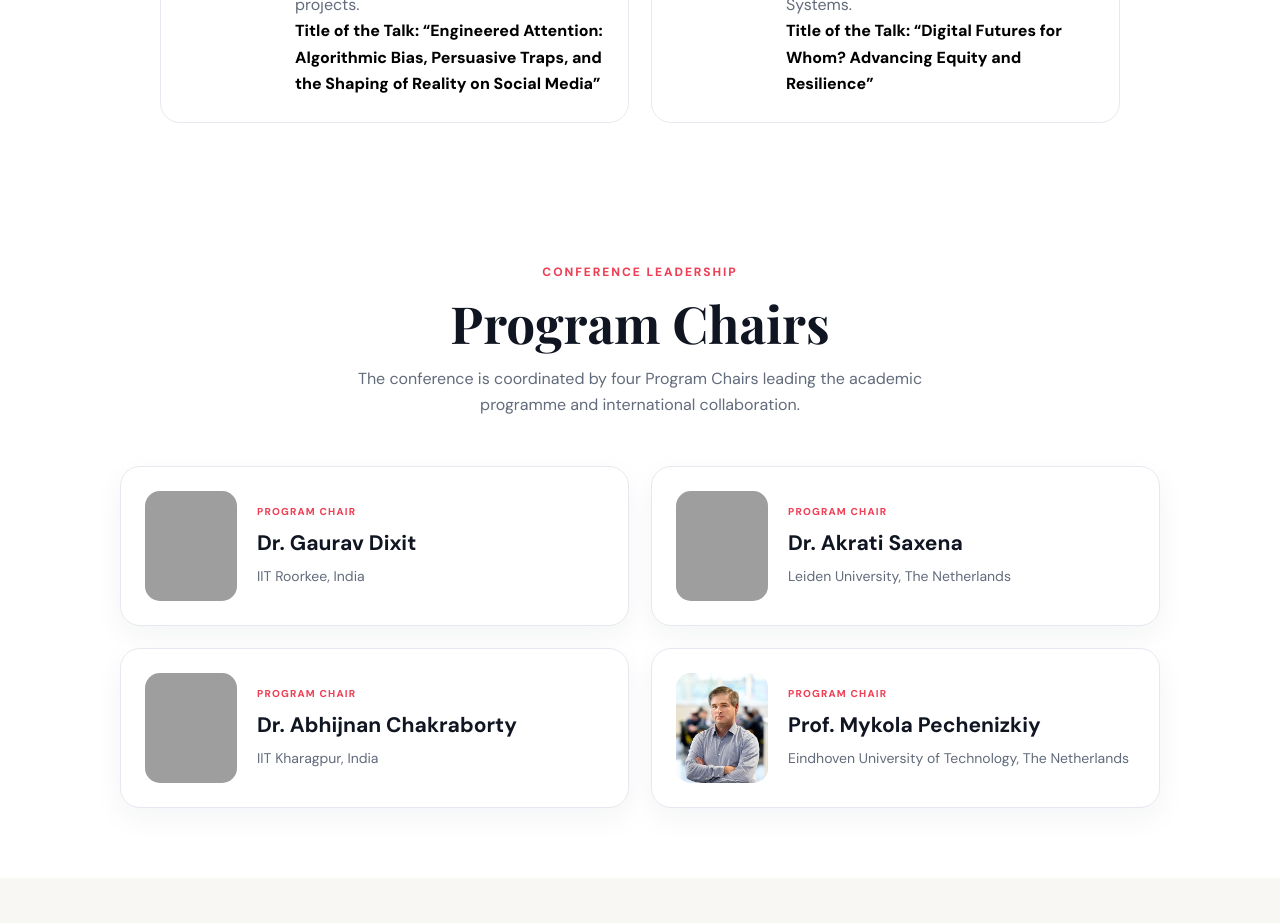
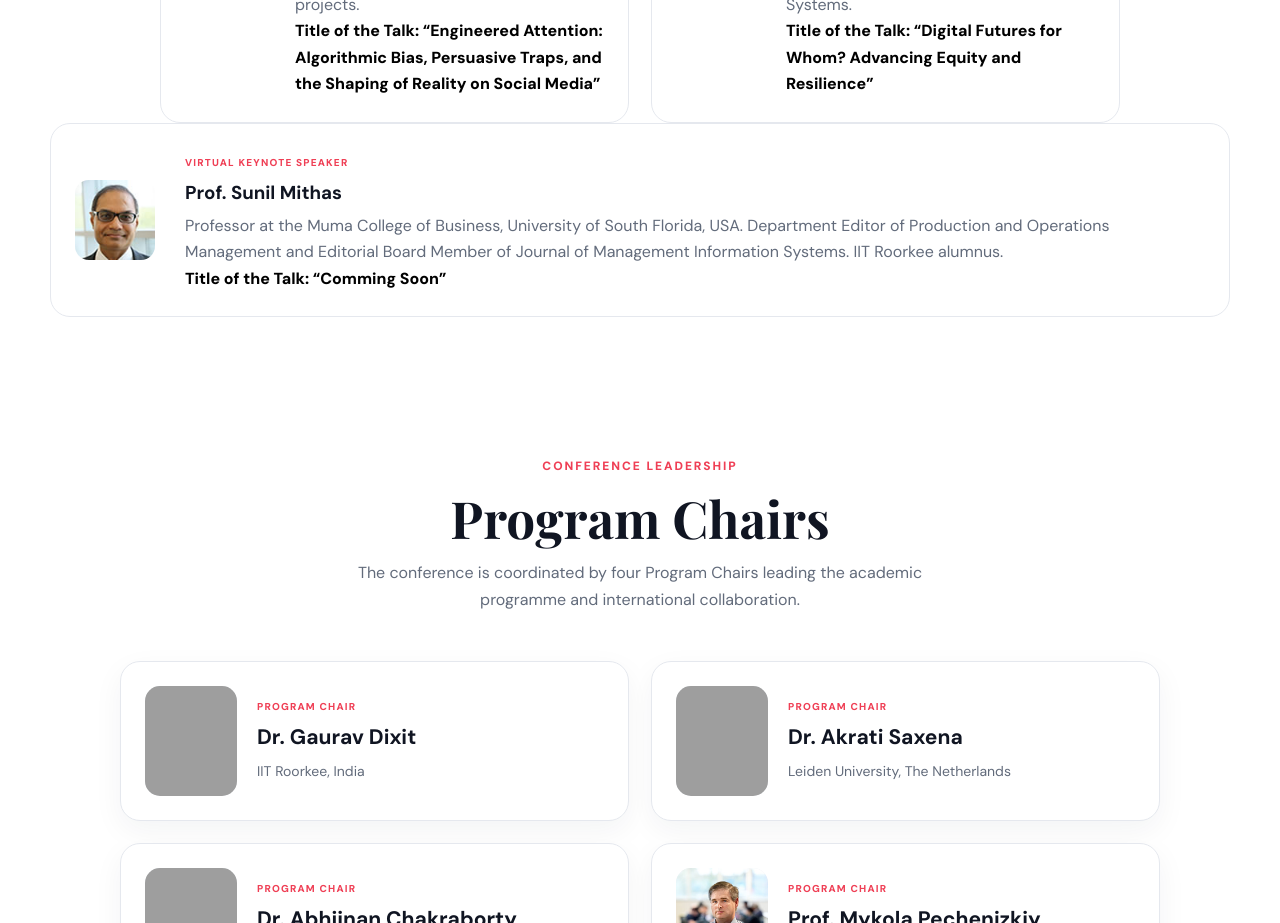
Before and after one commit to fairaiworkshop/fair-ai-data-science-conference-2027, a plain HTML site: page about.html in a window 1280 px wide. Shown: the part 8120-9043 px from the top of the page. Drawn offline with nearby package versions, Linux system fonts and the light colour scheme; grey boxes are pictures that could not be loaded.

Commit message:
Add keynote speaker details for Prof. Sunil Mithas
Added keynote speaker information for Prof. Sunil Mithas.

```diff
--- a/about.html
+++ b/about.html
@@ -561,6 +561,21 @@
 </p>
   </div>
 
+  </div>
+</article>
+<article class="keynote-card">
+<img class="keynote-photo Sunil-photo" src="assets/speakers/Porf. Sunil.jpg" alt="Prof. Sunil Mithas">
+<div>
+<span>Virtual Keynote Speaker</span>
+<h3>Prof. Sunil Mithas</h3>
+<p>Professor at the Muma College of Business, University of South Florida, USA. Department Editor of Production and Operations Management and Editorial Board Member of Journal of Management Information Systems. IIT Roorkee alumnus.</p>
+<p class="keynote-talk-title">
+<strong>
+    Title of the Talk:  “Comming Soon”
+</strong>
+</p>
+</div>
+
 </article>
         <!--  <article class="keynote-card"><div class="keynote-placeholder">KS</div><div><span>Keynote Speaker</span><h3>To be announced</h3><p>Speaker and affiliation will be updated after confirmation.</p></div></article>-->
         </div>
```
